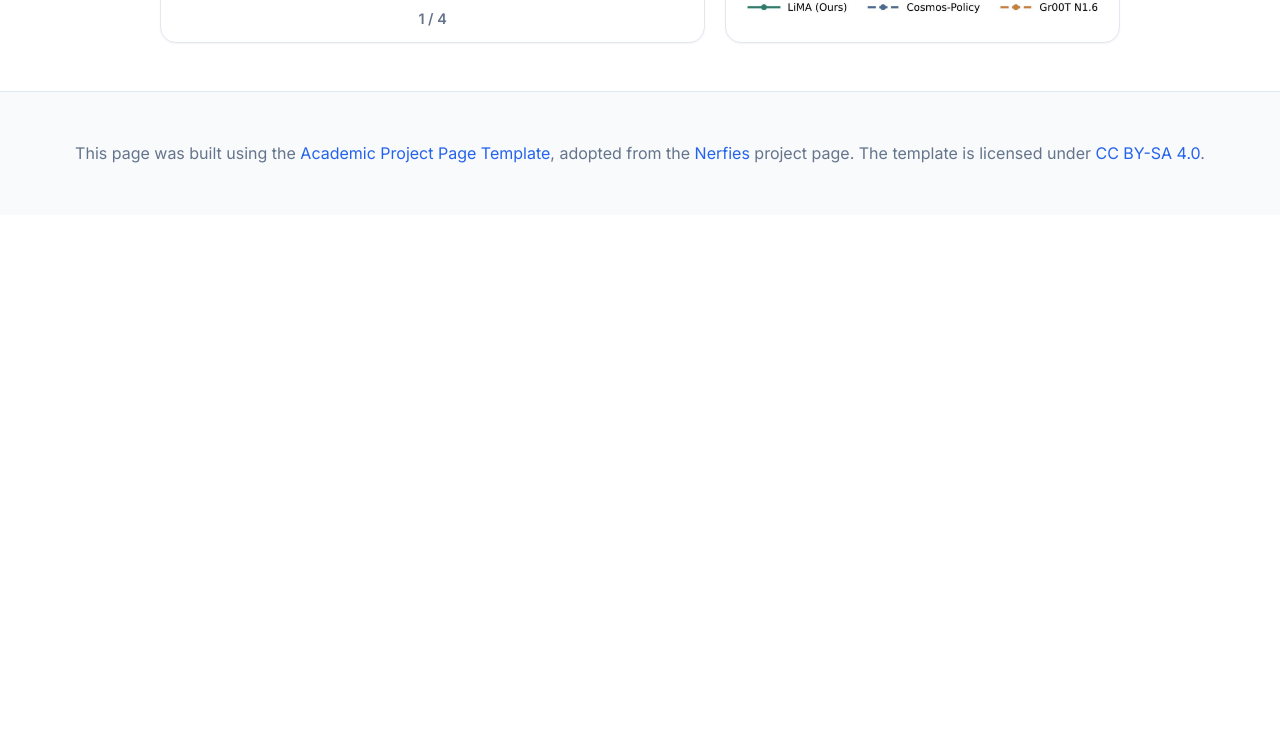
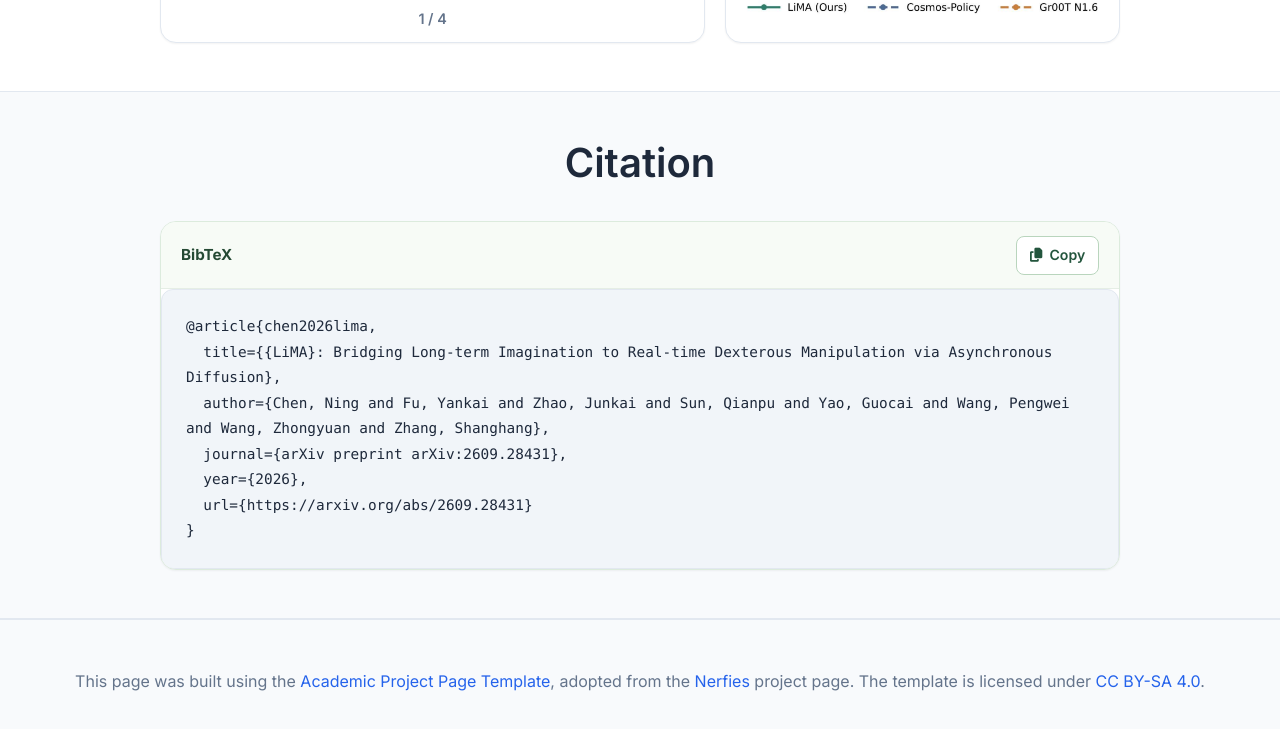
Before and after one commit to ccdcs/LiMA_repo, a plain HTML site: page index.html in a window 1280 px wide. Shown: the part 5539-6268 px from the top of the page. Before the commit the page ends 5754 px from the top, so only its background shows below. Drawn offline with Linux system fonts and the light colour scheme.

Commit message:
Add copyable LiMA citation to project page

```diff
--- a/index.html
+++ b/index.html
@@ -261,6 +261,29 @@
         </div>
       </div>
     </section>
+
+    <section class="section hero is-light" id="citation">
+      <div class="container is-max-desktop">
+        <h2 class="title is-2 section-title has-text-centered" data-scroll-fade>Citation</h2>
+        <div class="citation-card" data-scroll-fade>
+          <div class="citation-card-header">
+            <span class="citation-format">BibTeX</span>
+            <button class="citation-copy" type="button" data-copy-citation aria-label="Copy BibTeX citation">
+              <i class="fas fa-copy" aria-hidden="true"></i>
+              <span>Copy</span>
+            </button>
+          </div>
+          <pre class="citation-code"><code id="citation-bibtex">@article{chen2026lima,
+  title={{LiMA}: Bridging Long-term Imagination to Real-time Dexterous Manipulation via Asynchronous Diffusion},
+  author={Chen, Ning and Fu, Yankai and Zhao, Junkai and Sun, Qianpu and Yao, Guocai and Wang, Pengwei and Wang, Zhongyuan and Zhang, Shanghang},
+  journal={arXiv preprint arXiv:2609.28431},
+  year={2026},
+  url={https://arxiv.org/abs/2609.28431}
+}</code></pre>
+          <p class="citation-feedback" role="status" aria-live="polite" data-citation-feedback></p>
+        </div>
+      </div>
+    </section>
   </main>
 
   <footer class="footer">
--- a/static/css/index.css
+++ b/static/css/index.css
@@ -1339,6 +1339,74 @@ a.publication-resource:focus-visible {
   font-size: 0.9rem;
 }
 
+.citation-card {
+  max-width: 960px;
+  margin: 0 auto;
+  overflow: hidden;
+  border: 1px solid #dcebdd;
+  border-radius: var(--border-radius-lg);
+  background: #fff;
+  box-shadow: var(--shadow-sm);
+}
+
+.citation-card-header {
+  display: flex;
+  align-items: center;
+  justify-content: space-between;
+  padding: 0.85rem 1.25rem;
+  border-bottom: 1px solid #e5eee5;
+  background: #f7fbf6;
+}
+
+.citation-format {
+  color: #254a34;
+  font-size: 0.95rem;
+  font-weight: 700;
+}
+
+.citation-copy {
+  display: inline-flex;
+  align-items: center;
+  gap: 0.45rem;
+  padding: 0.45rem 0.8rem;
+  border: 1px solid #b9d5bd;
+  border-radius: 8px;
+  background: #fff;
+  color: #23553d;
+  font: inherit;
+  font-size: 0.88rem;
+  font-weight: 600;
+  cursor: pointer;
+}
+
+.citation-copy:hover,
+.citation-copy:focus-visible {
+  border-color: #7fb089;
+  background: #edf7ee;
+}
+
+.citation-code {
+  margin: 0;
+  padding: 1.35rem 1.5rem;
+  background: #fff;
+  color: #263a2d;
+  font-size: 0.88rem;
+  line-height: 1.7;
+  overflow-wrap: anywhere;
+  white-space: pre-wrap;
+}
+
+.citation-feedback {
+  margin: 0;
+  padding: 0 1.5rem 0.65rem;
+  color: #23553d;
+  font-size: 0.82rem;
+}
+
+.citation-feedback:empty {
+  display: none;
+}
+
 @media screen and (max-width: 768px) {
   .section {
     padding: 3rem 1rem;
@@ -1459,6 +1527,11 @@ a.publication-resource:focus-visible {
   .results-table-block {
     margin-top: 3rem;
   }
+
+  .citation-code {
+    padding: 1rem;
+    font-size: 0.78rem;
+  }
 }
 
 @media screen and (max-width: 860px) {
--- a/static/js/index.js
+++ b/static/js/index.js
@@ -133,6 +133,26 @@ document.addEventListener('DOMContentLoaded', () => {
     showSlide(0);
   });
 
+  const citationCopyButton = document.querySelector('[data-copy-citation]');
+  const citationCode = document.querySelector('#citation-bibtex');
+  const citationFeedback = document.querySelector('[data-citation-feedback]');
+
+  citationCopyButton?.addEventListener('click', async () => {
+    if (!citationCode) return;
+
+    try {
+      await navigator.clipboard.writeText(citationCode.textContent.trim());
+      citationCopyButton.querySelector('span').textContent = 'Copied';
+      if (citationFeedback) citationFeedback.textContent = 'BibTeX copied to clipboard.';
+      window.setTimeout(() => {
+        citationCopyButton.querySelector('span').textContent = 'Copy';
+        if (citationFeedback) citationFeedback.textContent = '';
+      }, 2500);
+    } catch {
+      if (citationFeedback) citationFeedback.textContent = 'Copy failed. Please select and copy the text manually.';
+    }
+  });
+
   document.addEventListener('visibilitychange', () => {
     if (!document.hidden) return;
     document.querySelectorAll('video').forEach((video) => video.pause());
```
